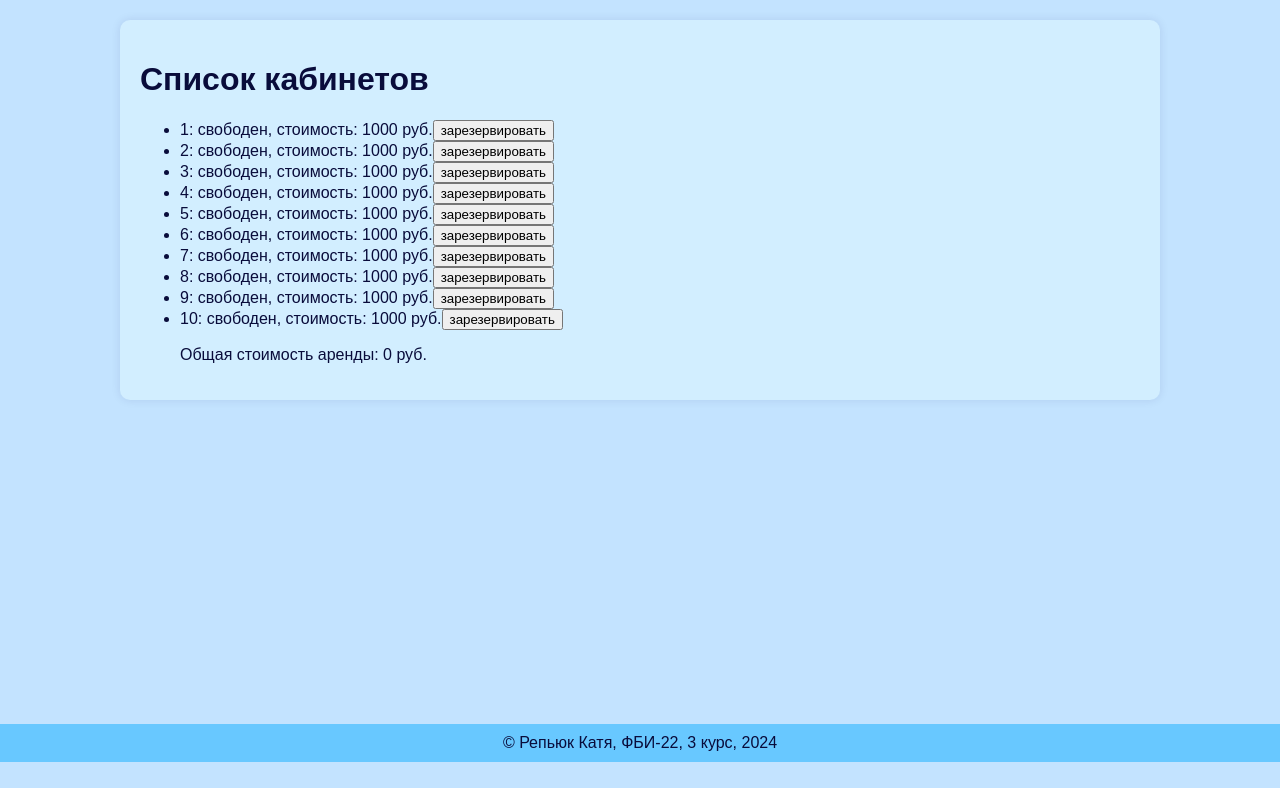
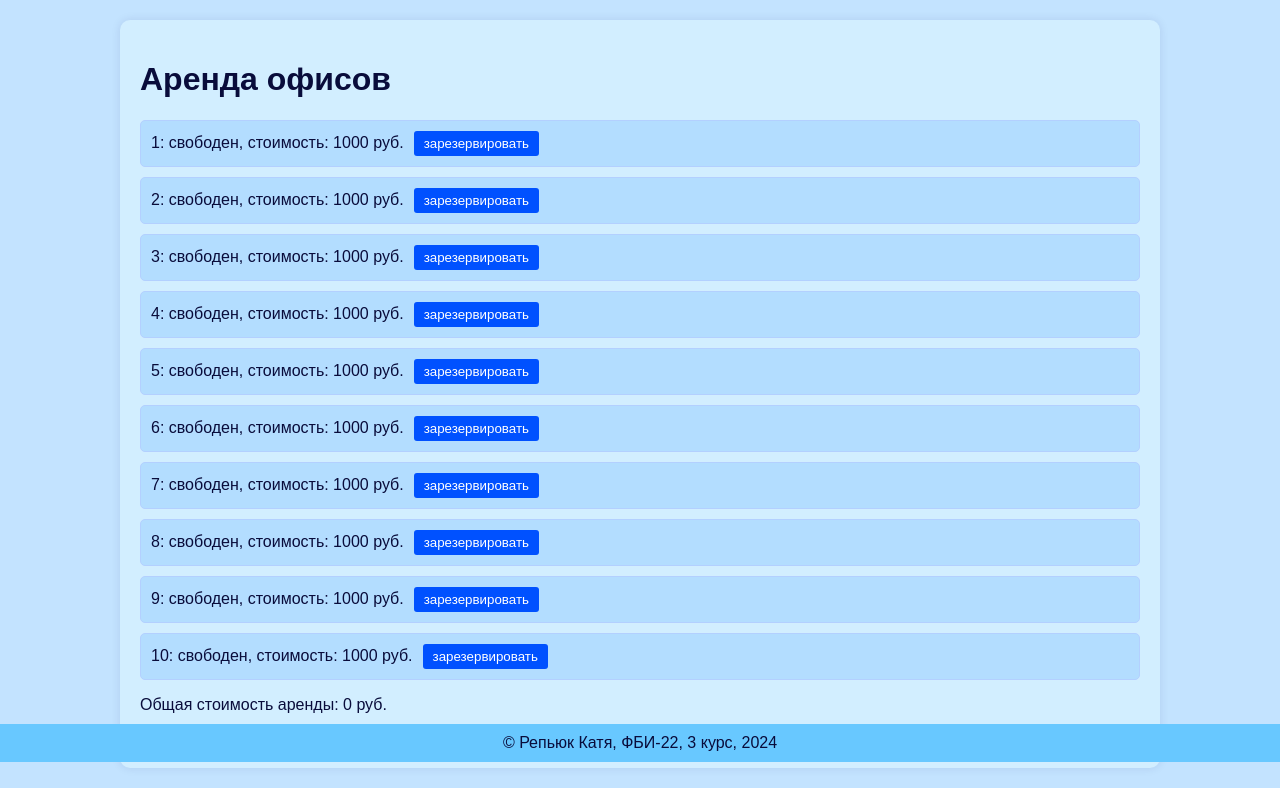
Before and after one commit to krepuk/web-programming-labs-2, a Flask app: page /lab6 in a window 1280 px wide. Shown: the part 38-826 px from the top of the page. Before the commit the page ends 800 px from the top, so only its background shows below. Run offline with Flask 3, Linux system fonts and the light colour scheme.

Commit message:
правки

```diff
--- a/static/lab1/main.css
+++ b/static/lab1/main.css
@@ -133,3 +133,44 @@ h2 {
 .log-button:hover {
     background-color: #0056b3;
 }
+
+#office-list {
+    list-style-type: none;
+    padding: 0;
+}
+
+#office-list li {
+    background-color: #b3ddff;
+    border: 1px solid #b3d0ff;
+    margin-bottom: 10px;
+    padding: 10px;
+    border-radius: 5px;
+    justify-content: space-between;
+}
+
+#office-list li span {
+    font-weight: bold;
+}
+
+#office-list li button {
+    margin-left: 10px;
+    margin-right: 10px;
+    padding: 5px 10px;
+    border: none;
+    border-radius: 3px;
+    cursor: pointer;
+}
+
+#office-list li button:first-of-type {
+    background-color: #ff6efd;
+    color: white;
+}
+
+#office-list li button:last-of-type {
+    background-color: #0051ff;
+    color: white;
+}
+
+#office-list li button:hover {
+    opacity: 0.8;
+}
--- a/templates/lab6/lab6.html
+++ b/templates/lab6/lab6.html
@@ -34,14 +34,14 @@ function getOfficeList(){
             const bookingButton = document.createElement('button');
             bookingButton.innerText = 'зарезервировать';
             bookingButton.onclick = function() { booking(office.number) };
-            bookingButton.className = 'booking-button';
+            bookingButton.className = 'custom-button booking-button';
             li.appendChild(bookingButton);
 
             if (office.tenant) {
                 const releaseButton = document.createElement('button');
                 releaseButton.innerText = 'освободить';
                 releaseButton.onclick = function() { cancellation(office.number) };
-                releaseButton.className = 'release-button';
+                releaseButton.className = 'custom-button release-button';
                 li.appendChild(releaseButton);
                 if (office.tenant === '{{ session.login }}') {
                     totalCost += office.price;
@@ -134,7 +134,10 @@ document.addEventListener('DOMContentLoaded', function() {
 });
 </script>
 {%endblock%}
+
 {% block main %}
-    <h1>Список кабинетов</h1>
+    <h1>Аренда офисов</h1>
     <ul id="office-list"></ul>
+    <a href="/lab5/login">Вход</a>
+    <a href="/lab5/register">Регистрация</a>
 {% endblock %}
```
